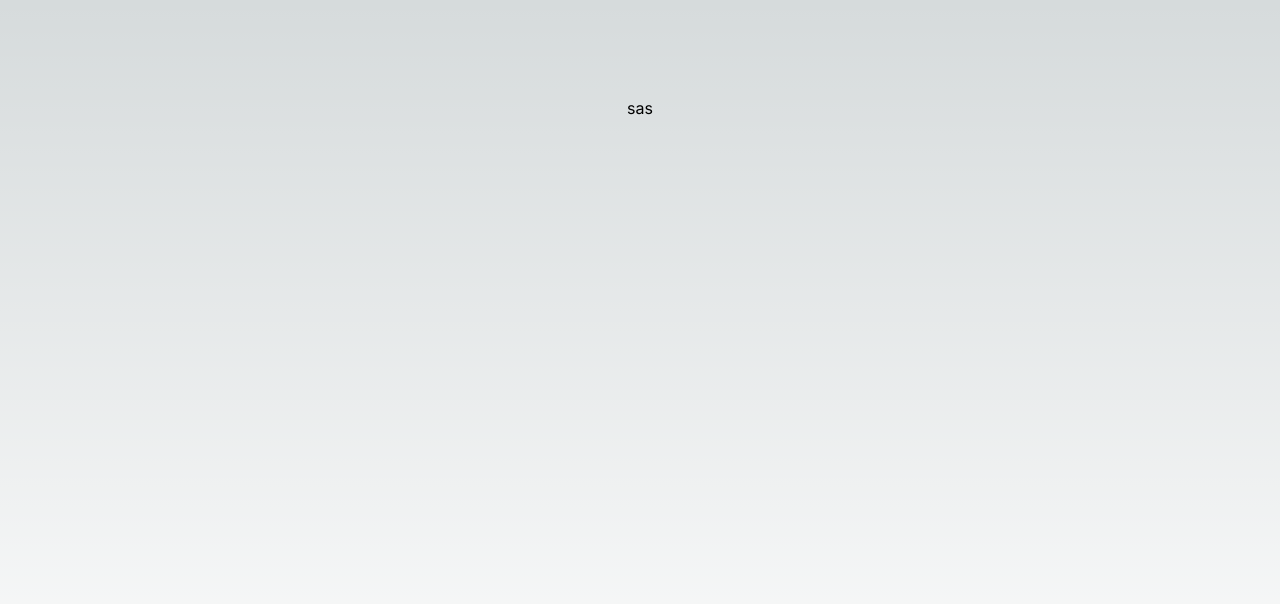
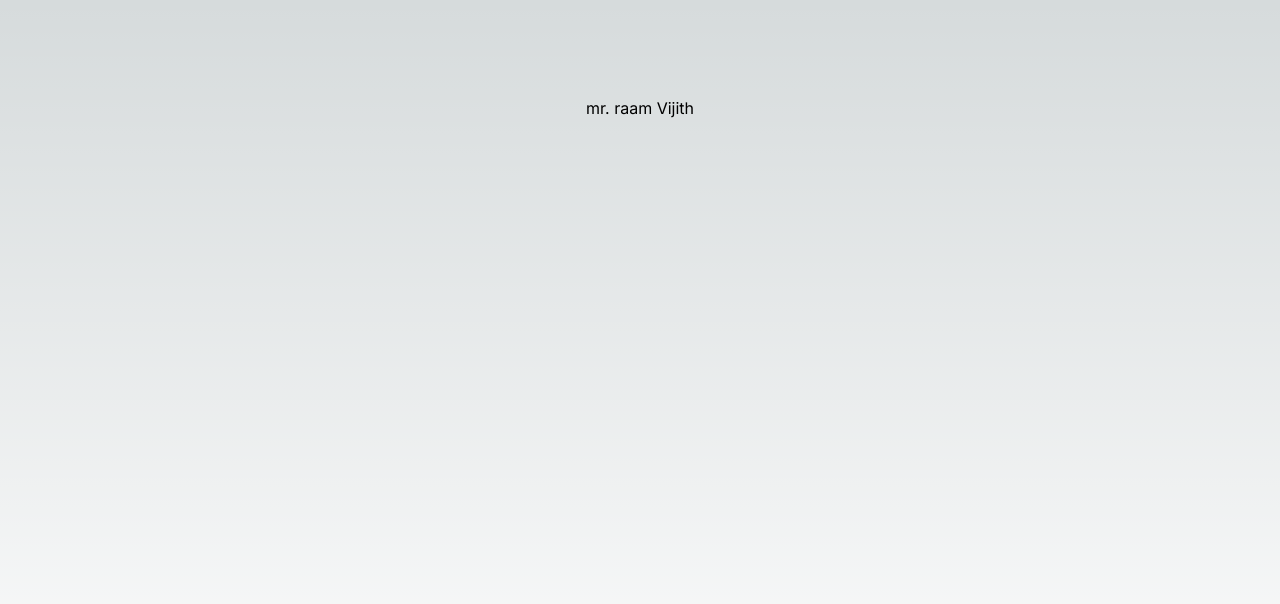
Before and after one commit to RaamVijith/first-demo-project, a Next.js app: page / in a window 1280 px wide. Shown: the top 604 px of the page. Built offline with nearby package versions, Linux system fonts and the light colour scheme.

Commit message:
new full app change

```diff
--- a/src/app/page.tsx
+++ b/src/app/page.tsx
@@ -3,7 +3,7 @@ import Image from "next/image";
 export default function Home() {
   return (
     <main className="flex min-h-screen flex-col items-center justify-between p-24">
-    sas
+    mr. raam Vijith
     </main>
   );
 }
```
